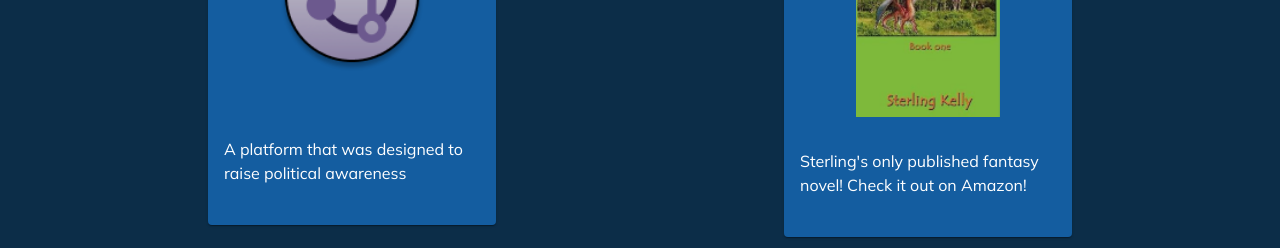
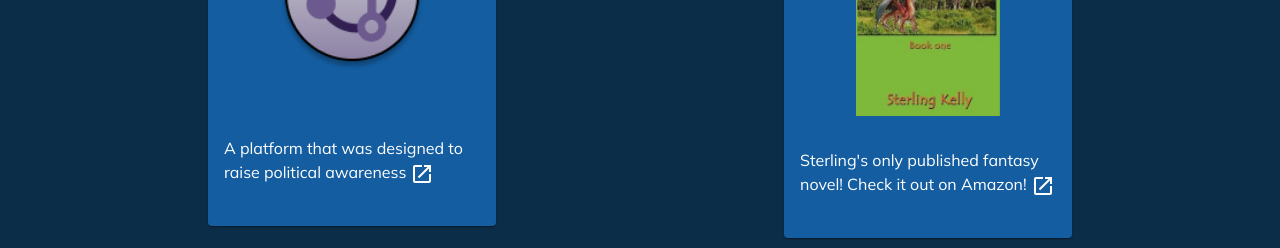
Before and after one commit to sterlkel/sterling-portfolio, a Next.js app: page / in a window 1280 px wide. Shown: the part 3480-3728 px from the top of the page. Built offline with nearby package versions, Linux system fonts and the light colour scheme.

Commit message:
adds grow animation to project cards

```diff
--- a/src/components/Projects/ProjectCard.tsx
+++ b/src/components/Projects/ProjectCard.tsx
@@ -1,4 +1,5 @@
 import { swingImgPath } from "@/constants";
+import { Launch } from "@mui/icons-material";
 import { Card, CardContent, CardHeader, CardMedia } from "@mui/material";
 import Link from "next/link";
 
@@ -26,7 +27,7 @@ const ProjectCard = ({
 
   return (
     <Link
-      className="d-flex justify-content-center flex-column w-25"
+      className="d-flex justify-content-center flex-column w-25 hover:scale-105"
       href={linkUrl}
     >
       <Card className="bg-primary d-flex justify-content-center flex-column">
@@ -40,7 +41,10 @@ const ProjectCard = ({
           className={`w-50 py-${isSwing ? "5" : "3"} align-self-center`}
         />
         <CardContent>
-          <p className="text-white">{currData["body"]}</p>
+          <p className="text-white">
+            {currData["body"]}
+            <Launch className="ml-1" />
+          </p>
         </CardContent>
       </Card>
     </Link>
```
